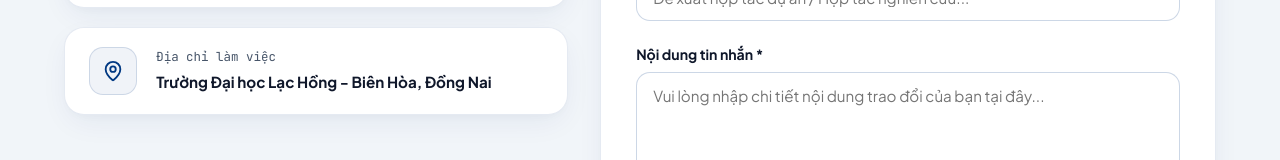
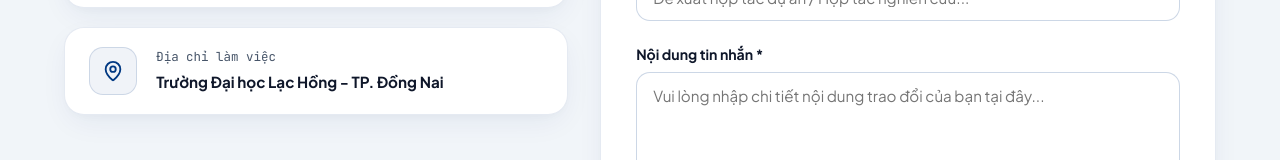
Before and after one commit to nvdquang/portfolio, a React (Vite) app: page / in a window 1280 px wide. Shown: the part 8051-8211 px from the top of the page. Built offline with nearby package versions, Linux system fonts and the light colour scheme.

Commit message:
Update Data

```diff
--- a/src/components/Contact.jsx
+++ b/src/components/Contact.jsx
@@ -92,7 +92,7 @@ export const Contact = () => {
               <div className="info-body">
                 <span className="info-label">Địa chỉ làm việc</span>
                 <span className="info-val-static">
-                  {personalInfo.institution} - Biên Hòa, Đồng Nai
+                  {personalInfo.institution} - TP. Đồng Nai
                 </span>
               </div>
             </div>
@@ -107,7 +107,7 @@ export const Contact = () => {
                 </div>
                 <h3>Cảm ơn bạn đã gửi tin nhắn!</h3>
                 <p>
-                  Tin nhắn của bạn đã được gửi thành công đến Thạc sĩ Nguyễn Vũ Duy Quang ({personalInfo.email}).
+                  Tin nhắn của bạn đã được gửi thành công!({personalInfo.email}).
                 </p>
               </div>
             ) : (
--- a/src/data/portfolioData.js
+++ b/src/data/portfolioData.js
@@ -10,8 +10,8 @@ export const initialPortfolioData = {
     "phone": "0918884034",
     "email": "quang@lhu.edu.vn",
     "github": "https://github.com/nvdquang",
-    "officeAddress": "Số 10, đường Huỳnh Văn Nghệ, Phường Trấn Biên, TP. Biên Hòa, Tỉnh Đồng Nai",
-    "location": "64C/5 KP. 23, P. Long Bình, TP. Biên Hòa, Tỉnh Đồng Nai",
+    "officeAddress": "Số 10, đường Huỳnh Văn Nghệ, Phường Trấn Biên, TP. Đồng Nai",
+    "location": "64C/5 KP. 23, P. Long Bình, TP. Đồng Nai",
     "bioShort": "Giảng viên Khoa Công nghệ Thông tin - Trường Đại học Lạc Hồng. Chuyên nghiên cứu Mạng máy tính & Bảo mật, Trí tuệ nhân tạo (AI), Hệ thống phần mềm Y tế và Lập trình IoT. Đạt Giải thưởng Giảng viên Xuất sắc Cấp độ Nâng cao từ Cisco.",
     "bioLong": "Tôi là Nguyễn Vũ Duy Quang, Thạc sĩ ngành Khoa học máy tính (tốt nghiệp Đại học Công nghệ thông tin – ĐHQG TP. HCM). Tôi có hơn 15 năm kinh nghiệm công tác tại Khoa Công nghệ thông tin - Trường Đại học Lạc Hồng (LHU), từng đảm nhiệm vị trí Trưởng bộ môn Mạng máy tính và Quản trị dữ liệu, Quản lý công tác NCKH. Tôi chủ nhiệm và tham gia 11 đề tài/dự án NCKH cấp Tỉnh và cấp Trường, từng là Lập trình viên chính & Kỹ sư hạ tầng mạng triển khai thành công Hệ thống Khám chữa bệnh ngoại trú cho Bệnh viện Đa khoa Đồng Nai, Bệnh viện ITO và Trung tâm CSKH Bà mẹ & Trẻ em. Tôi vinh dự nhận Giải thưởng Giảng viên Xuất sắc Cấp độ Nâng cao từ Cisco Networking Academy, tham gia kiểm định chất lượng quốc tế ABET (Hoa Kỳ) và AUN-QA.",
     "avatarUrl": "",
```
